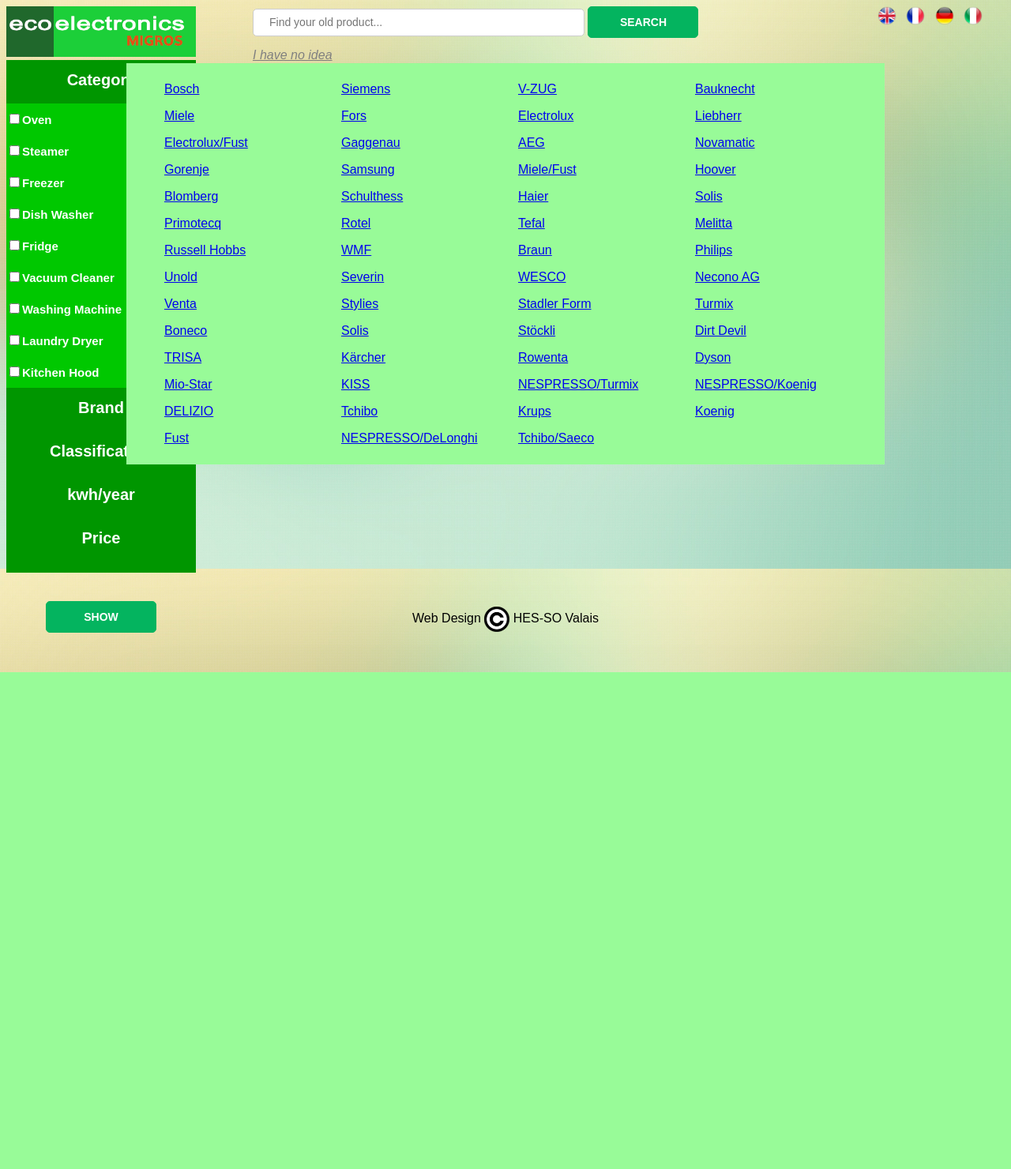
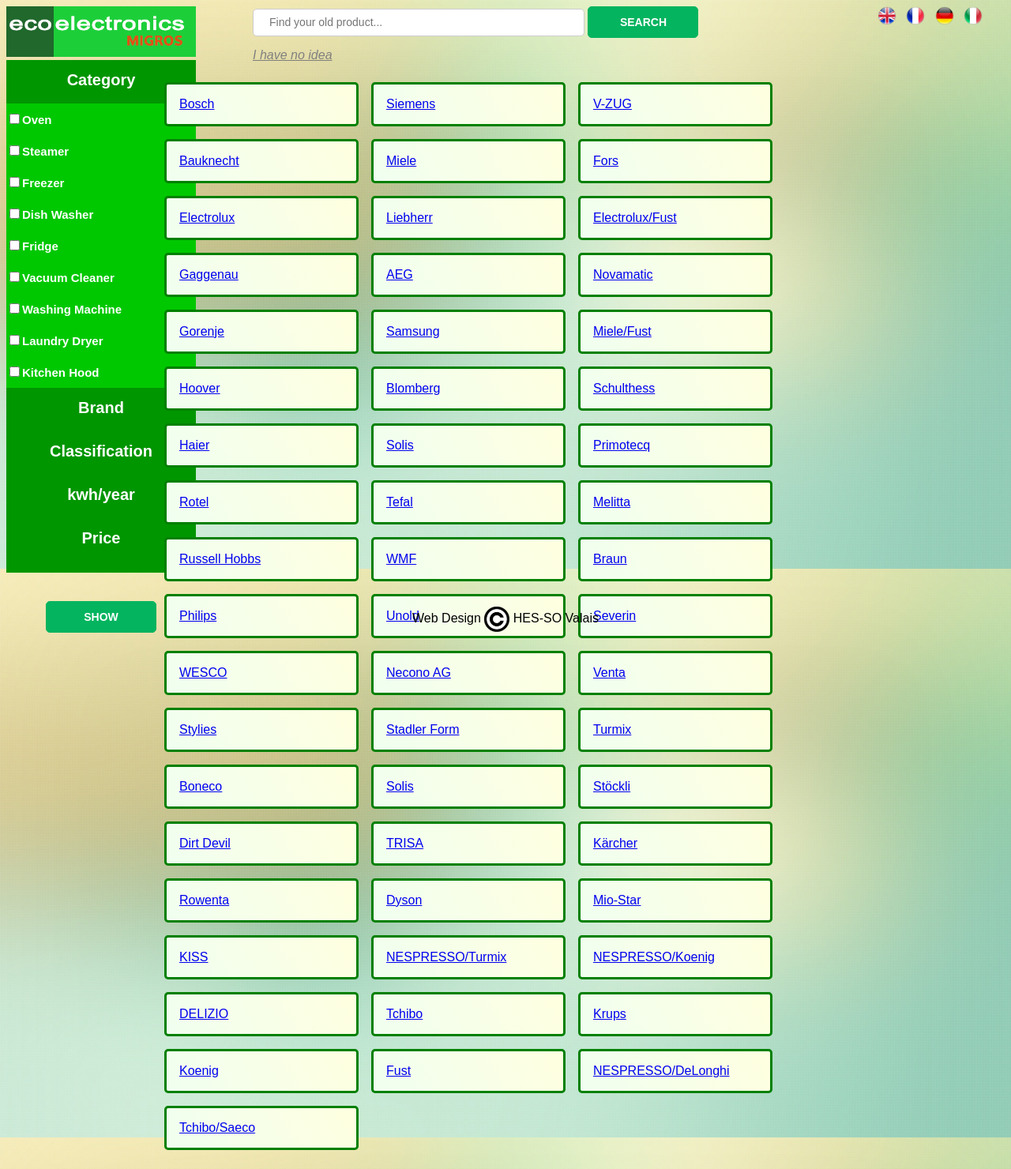
Before and after one commit to StefanEggenschwiler/645-1_Ecotronic, a PHP site: page / in a window 1280 px wide. Shown: the whole page at 79% size. Before the commit the page ends 851 px from the top, so only its background shows below. Run offline with PHP 8.4, Linux system fonts and the light colour scheme; data comes from the database, SQL or seed files in the repository.

Commit message:
show devices

```diff
--- a/css/style.css
+++ b/css/style.css
@@ -198,7 +198,6 @@
     transform:translate(-50%,0);
     top:5em;
     width:60em;
-    background-color: rgb(152,251,152);
 }
 
 .centerShowItems li
@@ -207,6 +206,12 @@
     display: inline-block;
     width:13em;
     margin:0.5em;
+    border-radius:0.3em;
+    background:white;
+    padding:1em;
+    border-style: solid;
+    border-color:green;
+    background-image:linear-gradient(60deg, rgb(240, 255, 240), lightyellow);
 }
 
 .italicText
```
